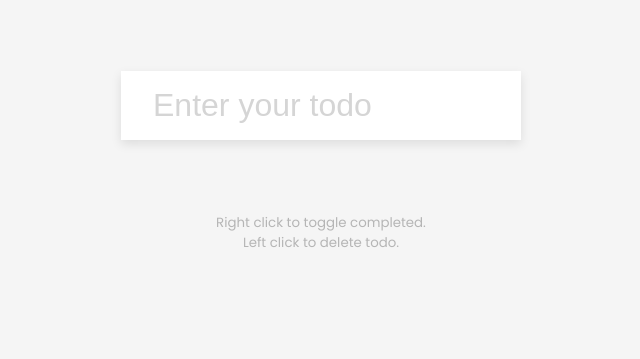
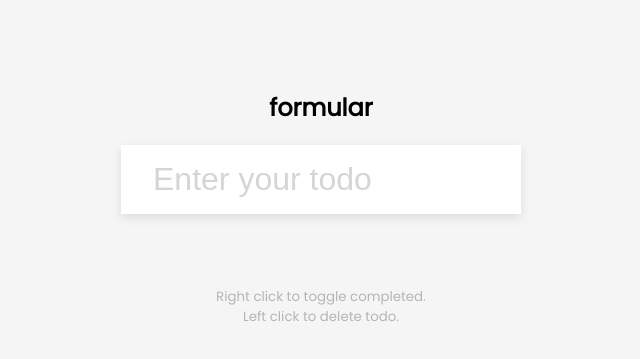
Before and after one commit to grnstnrvc/To-do-list, a plain HTML site: page index.html in a window 1280 px wide. Shown: the part 293-652 px from the top of the page, without its empty margins (319-959 px from the left). Drawn offline with Linux system fonts and the light colour scheme.

Commit message:
Update index.html

```diff
--- a/index.html
+++ b/index.html
@@ -9,6 +9,7 @@
 </head>
 <body>
     <h1>todos</h1>
+    <h2>formular</h2>
     <form class="form" id="form">
         <input type="text" class="input" id="input" placeholder="Enter your todo" autocomplete="false">
         <ul class="todos">
```
